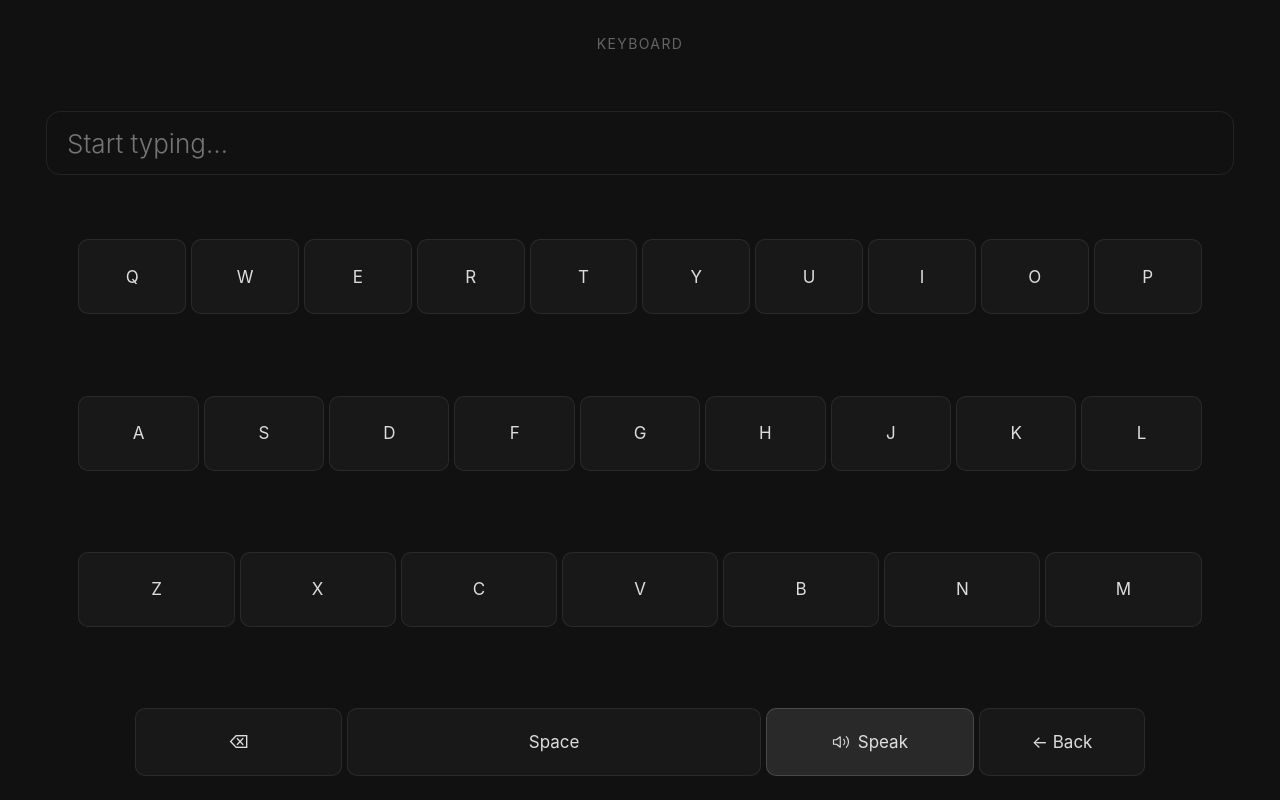
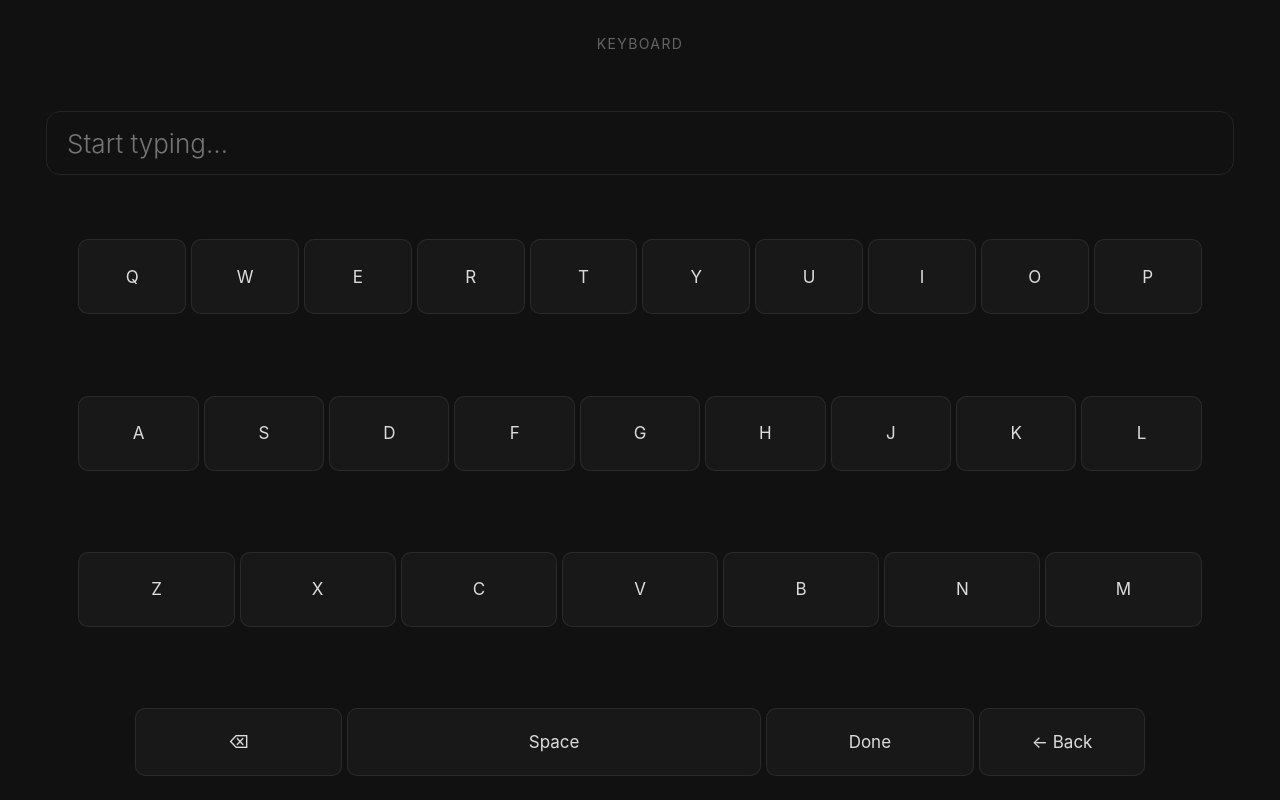
Before and after one commit to alekmiltenov/Voxen, a React (Vite) app in the folder frontend/: page /keyboard in a window 1280 px wide. Built offline with nearby package versions, Linux system fonts and the light colour scheme.

Commit message:
Fix keyboard and compose logic and layout

```diff
--- a/frontend/src/pages/Communicate.jsx
+++ b/frontend/src/pages/Communicate.jsx
@@ -80,7 +80,7 @@ export default function Communicate() {
         if (cmd === "DOWN") newSel = Math.min(totalItems - 1, selRef.current + gridSize);
         if (cmd === "FORWARD") {
           if (selRef.current < gridItems) selectStarter(startersRef.current[selRef.current]);
-          else if (selRef.current === gridItems) navigate("/keyboard", { state: { words: [] } });
+          else if (selRef.current === gridItems) navigate("/keyboard", { state: { words: [], returnTo: "/compose" } });
           else if (selRef.current === gridItems + 1) navigate("/");
         }
         if (cmd === "BACK") navigate("/");
@@ -91,7 +91,7 @@ export default function Communicate() {
         if (cmd === "RIGHT") newSel = wrap(selRef.current + 1, totalItems);
         if (cmd === "FORWARD") {
           if (selRef.current < gridItems) selectStarter(startersRef.current[selRef.current]);
-          else if (selRef.current === gridItems) navigate("/keyboard", { state: { words: [] } });
+          else if (selRef.current === gridItems) navigate("/keyboard", { state: { words: [], returnTo: "/compose" } });
           else if (selRef.current === gridItems + 1) navigate("/");
         }
       } else {
@@ -101,7 +101,7 @@ export default function Communicate() {
         if (cmd === "RIGHT") newSel = wrap(selRef.current + 1, totalItems);
         if (cmd === "FORWARD") {
           if (selRef.current < gridItems) selectStarter(startersRef.current[selRef.current]);
-          else if (selRef.current === gridItems) navigate("/keyboard", { state: { words: [] } });
+          else if (selRef.current === gridItems) navigate("/keyboard", { state: { words: [], returnTo: "/compose" } });
           else if (selRef.current === gridItems + 1) navigate("/");
         }
       }
@@ -164,7 +164,7 @@ export default function Communicate() {
             }}
             onMouseEnter={(e) => (e.currentTarget.style.background = "rgba(255,255,255,0.08)")}
             onMouseLeave={(e) => (e.currentTarget.style.background = "rgba(255,255,255,0.03)")}
-            onClick={() => navigate("/keyboard", { state: { words: [] } })}
+            onClick={() => navigate("/keyboard", { state: { words: [], returnTo: "/compose" } })}
           >
             <svg viewBox="0 0 24 24" fill="none" stroke="currentColor" strokeWidth="1.5" strokeLinecap="round" strokeLinejoin="round" width="18" height="18" aria-hidden="true">
               <rect x="2" y="6" width="20" height="12" rx="2" />
--- a/frontend/src/pages/Compose.jsx
+++ b/frontend/src/pages/Compose.jsx
@@ -191,8 +191,7 @@ export default function Compose() {
   const deleteBackspace = useCallback(() => {
     setAppendedWords((prev) => {
       if (!prev.length) return prev;
-      const nextText = prev.join(" ").slice(0, -1).trimEnd();
-      return splitWords(nextText);
+      return prev.slice(0, -1);
     });
   }, []);
 
@@ -236,9 +235,9 @@ export default function Compose() {
       }
     });
 
+    items.push({ id: "action-delete", run: deleteBackspace });
     items.push({ id: "action-speak", run: speakText });
     items.push({ id: "action-keyboard", run: openKeyboard });
-    items.push({ id: "action-delete", run: deleteBackspace });
     items.push({ id: "action-back", run: () => navigate("/communicate") });
 
     return items;
@@ -260,7 +259,7 @@ export default function Compose() {
       rows.push(suggestionIds.slice(i, i + 4));
     }
 
-    rows.push(["action-speak", "action-keyboard", "action-delete", "action-back"]);
+    rows.push(["action-delete", "action-speak", "action-keyboard", "action-back"]);
     return rows;
   }, [suggestions]);
 
@@ -414,6 +413,22 @@ export default function Compose() {
           <button
             style={{
               ...s.speakBtn,
+              ...((enabled && indexById["action-delete"] === selIdx) || hoveredId === "action-delete" ? s.actionBtnActive : {}),
+            }}
+            onMouseEnter={() => setHoveredId("action-delete")}
+            onMouseLeave={() => setHoveredId(null)}
+            onClick={() => {
+              setSel(indexById["action-delete"]);
+              deleteBackspace();
+            }}
+          >
+            <span style={{...s.deleteEmoji, fontSize: "14px"}} aria-hidden="true">⌫</span>
+            <span>Delete word</span>
+          </button>
+
+          <button
+            style={{
+              ...s.speakBtn,
               ...((enabled && indexById["action-speak"] === selIdx) || hoveredId === "action-speak" ? s.actionBtnActive : {}),
             }}
             onMouseEnter={() => setHoveredId("action-speak")}
@@ -447,21 +462,6 @@ export default function Compose() {
               <path d="M6 10h.01M10 10h.01M14 10h.01M18 10h.01M8 14h8" />
             </svg>
             <span>Keyboard</span>
-          </button>
-
-          <button
-            style={{
-              ...s.iconActionBtn,
-              ...((enabled && indexById["action-delete"] === selIdx) || hoveredId === "action-delete" ? s.actionBtnActive : {}),
-            }}
-            onMouseEnter={() => setHoveredId("action-delete")}
-            onMouseLeave={() => setHoveredId(null)}
-            onClick={() => {
-              setSel(indexById["action-delete"]);
-              deleteBackspace();
-            }}
-          >
-            <span style={s.deleteEmoji} aria-hidden="true">⌫</span>
           </button>
 
           <button
--- a/frontend/src/pages/Keyboard.jsx
+++ b/frontend/src/pages/Keyboard.jsx
@@ -203,6 +203,24 @@ export default function Keyboard() {
     navigate(returnTo, { state: { words: allWords, ...extraState } });
   }
 
+  async function goToCompose() {
+    const allWords = currentTextWords();
+    const prev = incomingWords.map(w => String(w).trim().toLowerCase()).filter(Boolean).join(" ");
+    const next = allWords.map(w => String(w).trim().toLowerCase()).filter(Boolean).join(" ");
+    const changed = prev !== next;
+
+    if (changed && allWords.length > 0) {
+      try {
+        await apiPost("/vocab/sentence", { words: allWords });
+      } catch (e) {
+        console.error(e);
+      }
+    }
+
+    const starterPhrase = allWords.length > 0 ? allWords[0] : "";
+    navigate(`/compose?start=${encodeURIComponent(starterPhrase)}`, { state: { words: allWords, ...extraState } });
+  }
+
   function speakCurrentText() {
     const words = currentTextWords();
     if (!words.length) return;
@@ -228,7 +246,7 @@ export default function Keyboard() {
       setEyeHoldRepeatEnabled(!eyeHoldRepeatEnabledRef.current);
       return;
     }
-    if (key === "DONE") { speakCurrentText(); return; }
+    if (key === "DONE") { void goToCompose(); return; }
     pressKey(key);
   }
 
@@ -586,32 +604,21 @@ export default function Keyboard() {
           <button
             style={{
               ...s.key,
-              ...s.doneKey,
               flex: 1,
-              display: "inline-flex",
-              alignItems: "center",
-              justifyContent: "center",
-              gap: "8px",
               ...((enabled && !scanEnabled && selRow === 3 && selCol === 2)
-                || (enabled && scanEnabled && scanPhase === "item" && scanRow === 3 && scanCol === 2)
+                || (enabled && scanEnabled && scanPhase === "item" && scanRow === 3 && selCol === 2)
                 || (!enabled && hoveredKey === "done")
-                ? s.doneSelectedKey
-                : (hoveredKey === "done"
-                  ? s.doneHoverKey
-                  : s.unselectedDoneKey)),
+                ? s.selectedKey
+                : s.unselectedKey),
             }}
             onMouseEnter={() => setHoveredKey("done")}
             onMouseLeave={() => setHoveredKey(null)}
             onClick={() => {
               setSelection(3, 2);
-              speakCurrentText();
+              void goToCompose();
             }}
           >
-            <svg viewBox="0 0 24 24" fill="none" stroke="currentColor" strokeWidth="1.5" strokeLinecap="round" strokeLinejoin="round" width="18" height="18" aria-hidden="true">
-              <polygon points="11 5 6 9 2 9 2 15 6 15 11 19 11 5" />
-              <path d="M19.07 4.93a10 10 0 010 14.14M15.54 8.46a5 5 0 010 7.07" />
-            </svg>
-            <span>Speak</span>
+            Done
           </button>
           {(mode === "eyes" || mode === "cnn") && (
             <button style={{
```
